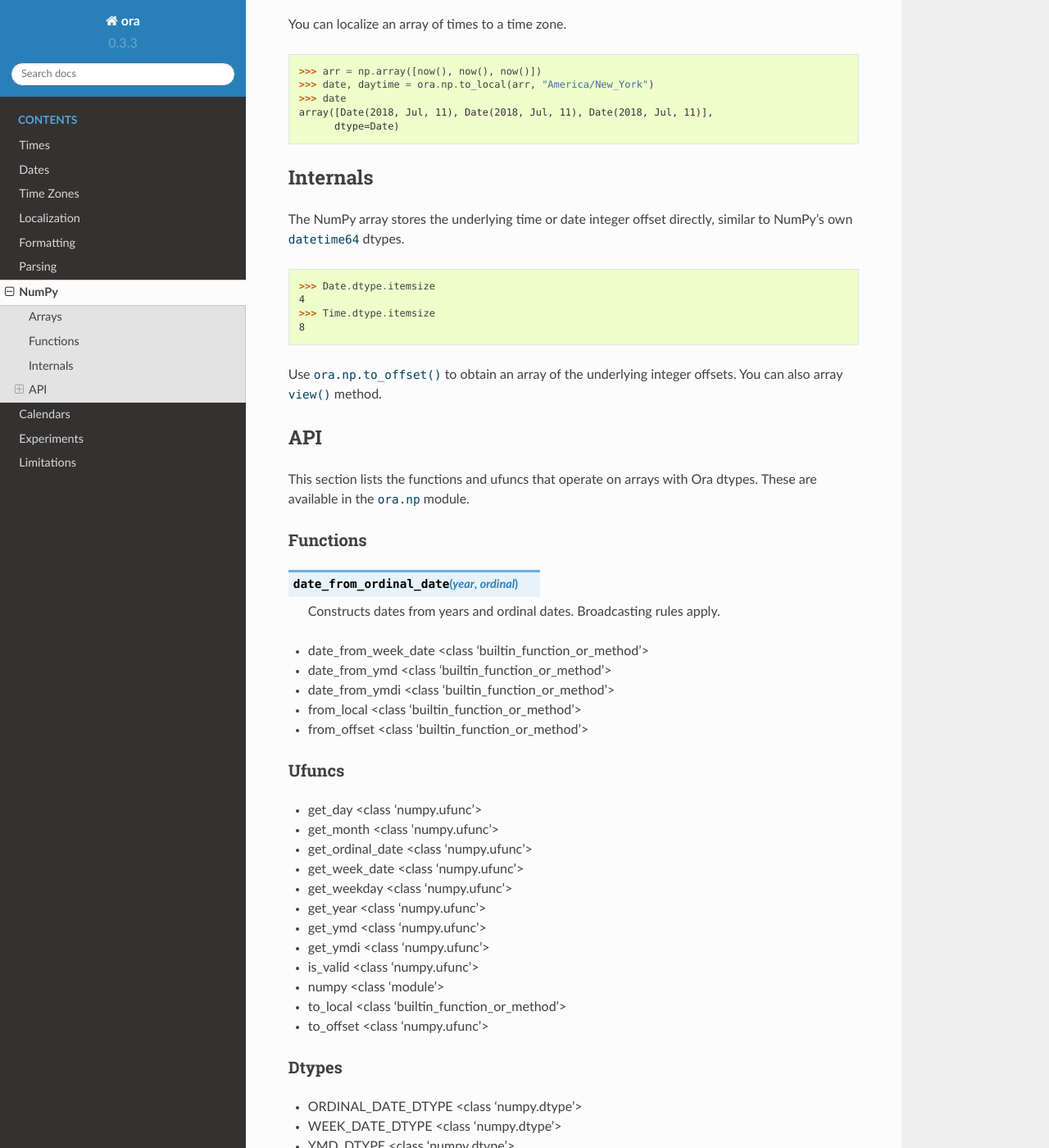
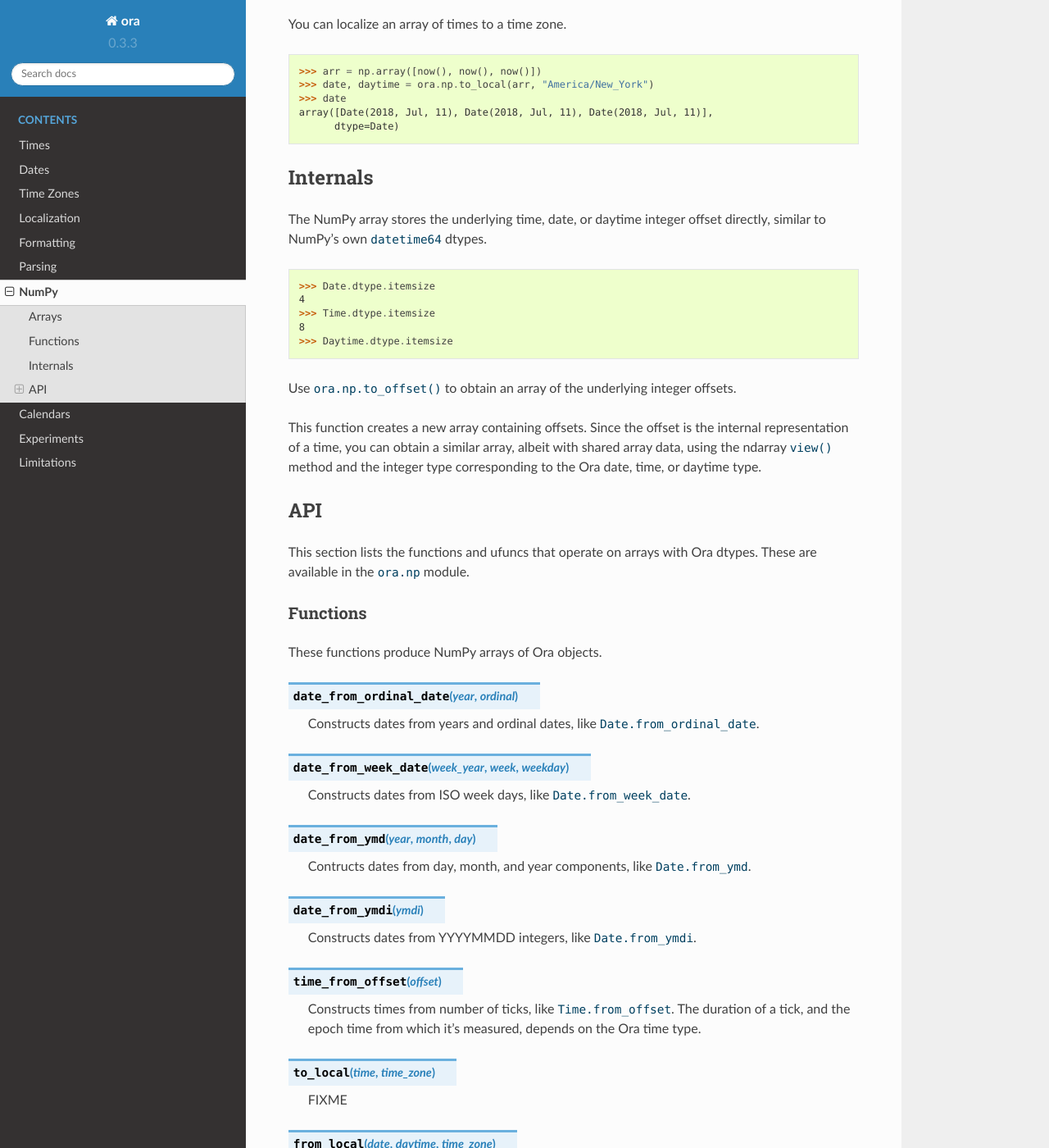
Before and after one commit to alexhsamuel/ora, a Sphinx documentation site: the page built from docs/numpy.rst, in a window 1280 px wide and 1400 px high, scrolled down 1399 px. Shown: the whole window at 82% size. Built offline with Sphinx 7.4.7 and the Read the Docs theme 2.0.0, drawn with Linux system fonts in a browser that asks for light colours; some of the changed text lies outside the part shown.

Commit message:
Document some functions.

```diff
--- a/docs/numpy.rst
+++ b/docs/numpy.rst
@@ -71,16 +71,23 @@ You can localize an array of times to a time zone.
 Internals
 ---------
 
-The NumPy array stores the underlying time or date integer offset directly,
-similar to NumPy's own `datetime64` dtypes.
+The NumPy array stores the underlying time, date, or daytime integer offset
+directly, similar to NumPy's own `datetime64` dtypes.
 
     >>> Date.dtype.itemsize
     4
     >>> Time.dtype.itemsize
     8
+    >>> Daytime.dtype.itemsize
 
 Use `ora.np.to_offset()` to obtain an array of the underlying integer offsets.
-You can also array `view()` method.
+
+This function creates a new array containing offsets.  Since the offset is the
+internal representation of a time, you can obtain a similar array, albeit with
+shared array data, using the ndarray `view()` method and the integer type
+corresponding to the Ora date, time, or daytime type.
+
+
 
 
 API
@@ -92,38 +99,44 @@ dtypes.  These are available in the `ora.np` module.
 Functions
 ^^^^^^^^^
 
+These functions produce NumPy arrays of Ora objects.
+
 .. function:: date_from_ordinal_date(year, ordinal)
 
-    Constructs dates from years and ordinal dates.  Broadcasting rules apply.
+    Constructs dates from years and ordinal dates, like
+    `Date.from_ordinal_date`.
 
+.. function:: date_from_week_date(week_year, week, weekday)
 
-- date_from_week_date <class 'builtin_function_or_method'>
-- date_from_ymd <class 'builtin_function_or_method'>
-- date_from_ymdi <class 'builtin_function_or_method'>
-- from_local <class 'builtin_function_or_method'>
-- from_offset <class 'builtin_function_or_method'>
+    Constructs dates from ISO week days, like `Date.from_week_date`.
 
+.. function:: date_from_ymd(year, month, day)
 
-Ufuncs
-^^^^^^
+    Contructs dates from day, month, and year components, like
+    `Date.from_ymd`.
 
-- get_day <class 'numpy.ufunc'>
-- get_month <class 'numpy.ufunc'>
-- get_ordinal_date <class 'numpy.ufunc'>
-- get_week_date <class 'numpy.ufunc'>
-- get_weekday <class 'numpy.ufunc'>
-- get_year <class 'numpy.ufunc'>
-- get_ymd <class 'numpy.ufunc'>
-- get_ymdi <class 'numpy.ufunc'>
-- is_valid <class 'numpy.ufunc'>
-- numpy <class 'module'>
-- to_local <class 'builtin_function_or_method'>
-- to_offset <class 'numpy.ufunc'>
+.. function:: date_from_ymdi(ymdi)
 
+    Constructs dates from YYYYMMDD integers, like `Date.from_ymdi`.
 
-Dtypes
-^^^^^^
+.. function:: time_from_offset(offset)
 
-- ORDINAL_DATE_DTYPE <class 'numpy.dtype'>
-- WEEK_DATE_DTYPE <class 'numpy.dtype'>
-- YMD_DTYPE <class 'numpy.dtype'>
+    Constructs times from number of ticks, like `Time.from_offset`.  The
+    duration of a tick, and the epoch time from which it's measured, depends
+    on the Ora time type.
+
+.. function:: to_local(time, time_zone)
+
+    FIXME
+
+.. function:: from_local(date, daytime, time_zone)
+
+    FIXME
+
+FIXME: Explain type arguments.
+
+    # FIXME: type example
+
+Ufunc-style broadcasting is applied to the arguments.
+
+    # FIXME: broadcasting example
```
